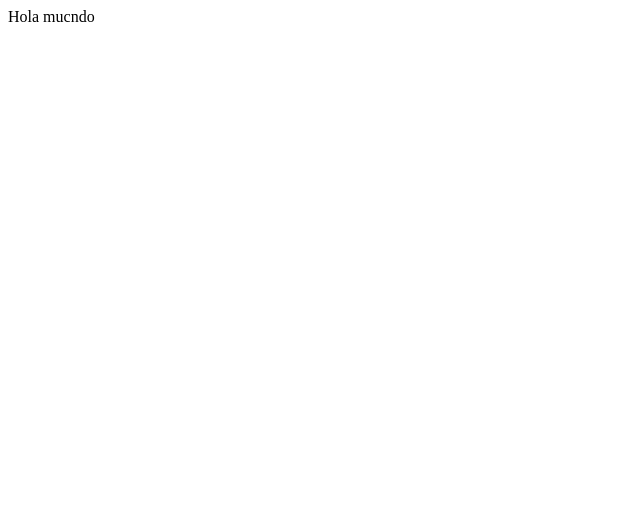
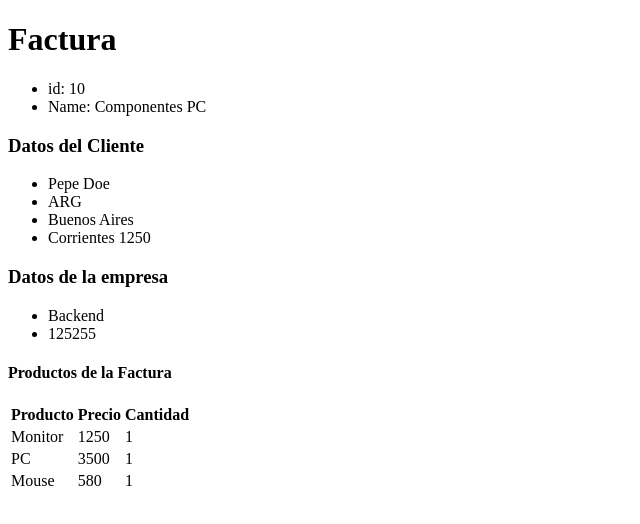
Before and after one commit to mariamoreyra/invoice-app, a React (Vite) app: page / in a window 1280 px wide. Shown: the top 524 px of the page, without its empty margins (0-640 px from the left). Built offline with nearby package versions, Linux system fonts and the light colour scheme.

Commit message:
Add invoice components and file contains invoice data

```diff
--- a/src/components/InvoiceApp.jsx
+++ b/src/components/InvoiceApp.jsx
@@ -1,9 +1,52 @@
 import React from 'react'
+import { getInvoice } from '../services/getInvoice'
 
 function InvoiceApp() {
-  return (
-    <div>Hola mucndo</div>
-  )
+    const invoice = getInvoice();
+
+    return (
+        <>
+            <h1>Factura</h1>
+            <ul>
+                <li>id: {invoice.id}</li>
+                <li>Name: {invoice.name}</li>
+            </ul>
+            <h3>Datos del Cliente</h3>
+            <ul>
+                <li>{invoice.client.name} {invoice.client.lastName}</li>
+                <li>{invoice.client.address.country}</li>
+                <li>{invoice.client.address.city}</li>
+                <li>{invoice.client.address.street} {invoice.client.address.number}</li>
+            </ul>
+            <h3>Datos de la empresa</h3>
+            <ul>
+                <li>{invoice.company.name}</li>
+                <li>{invoice.company.fiscalNumber}</li>
+            </ul>
+            <h4>Productos de la Factura</h4>
+            <table>
+                <thead>
+                    <tr>
+                        <th>Producto</th>
+                        <th>Precio</th>
+                        <th>Cantidad</th>
+                    </tr>
+                </thead>
+                <tbody>
+                    {invoice.items.map(item => {
+                        return (
+                            <tr key = {item.id}>
+                                <td>{item.product}</td>
+                                <td>{item.price}</td>
+                                <td>{item.quantity}</td>
+                            </tr>
+                        )
+                    })}
+
+                </tbody>
+            </table>
+        </>
+    )
 }
 
 export default InvoiceApp
--- /dev/null
+++ b/src/data/invoice.js
@@ -0,0 +1,38 @@
+export const invoice = {
+    id: 10,
+    name: 'Componentes PC',
+    client: {
+        name: 'Pepe',
+        lastName: 'Doe',
+        address: {
+            country: 'ARG',
+            city: 'Buenos Aires',
+            street: 'Corrientes',
+            number: 1250
+        }
+    },
+    company: {
+        name: 'Backend',
+        fiscalNumber: 125255,
+    },
+    items: [
+        {
+            id:1,
+            product: 'Monitor',
+            price: 1250,
+            quantity: 1
+        },
+        {
+            id:2,
+            product: 'PC',
+            price: 3500,
+            quantity: 1
+        },
+        {
+            id:3,
+            product: 'Mouse',
+            price: 580,
+            quantity: 1
+        },
+    ]
+}
--- /dev/null
+++ b/src/services/getInvoice.js
@@ -0,0 +1,5 @@
+import { invoice } from "../data/invoice"
+
+export const getInvoice = () => {
+    return invoice;
+}
```
